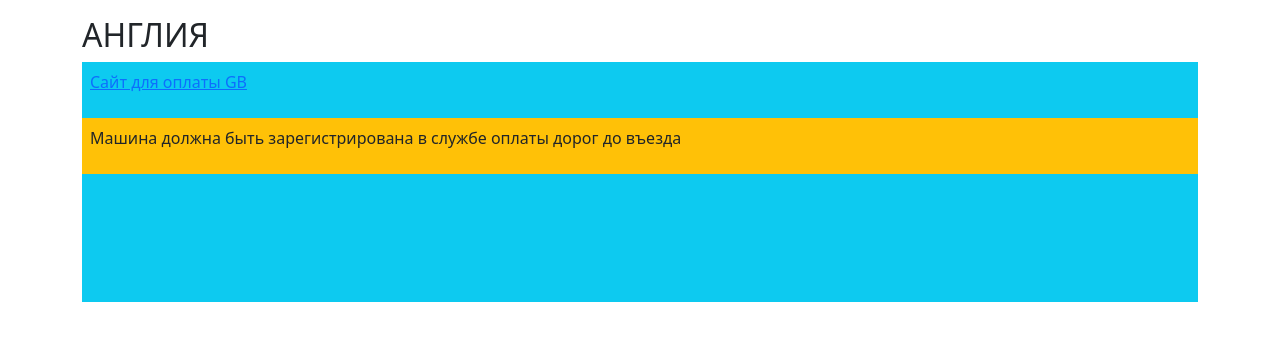
After one commit to Sasha1980Y/Site, a Django app: page /shop/RoadPayInfo/GB_road_pay in a window 1280 px wide. The commit adds this page. Shown: the top 341 px of the page. Run offline with Django 4.2, Linux system fonts and the light colour scheme.

Commit message:
add GB, point of add map

```diff
--- /dev/null
+++ b/shop/templates/RoadPayInfo/GB_road_pay.html
@@ -0,0 +1,49 @@
+<!DOCTYPE html>
+<html lang="en">
+<head>
+  <title>GB road pay</title>
+  <meta charset="utf-8">
+  <meta name="viewport" content="width=device-width, initial-scale=1">
+  <link href="https://cdn.jsdelivr.net/npm/bootstrap@5.3.3/dist/css/bootstrap.min.css" rel="stylesheet">
+  <script src="https://cdn.jsdelivr.net/npm/bootstrap@5.3.3/dist/js/bootstrap.bundle.min.js"></script>
+</head>
+<body>
+
+<div class="container mt-3">
+  <h2>АНГЛИЯ</h2>
+  <div class="d-flex flex-column mb-3">
+    <div class="p-2 bg-info">
+        <p>
+                <a href="https://www.hgvlevy.service.gov.uk/ords/pwslive/" target="_blank">Сайт для оплаты GB</a>
+
+        </p>
+    </div>
+    <div class="p-2 bg-warning">
+        <p>
+            Машина должна быть зарегистрирована в службе оплаты дорог до въезда
+        </p>
+    </div>
+    <div class="p-2 bg-info">
+        <p>
+
+        </p>
+    </div>
+      <div class="p-2 bg-info">
+        <p>
+
+        </p>
+      </div>
+    <div class="p-2 bg-info">
+        <p>
+
+        </p>
+    </div>
+    <div class="p-2 bg-info">
+        <p>
+
+        </p>
+    </div>
+</div>
+
+</body>
+</html>
--- a/shop/templates/info.html
+++ b/shop/templates/info.html
@@ -53,7 +53,7 @@
 
         Ne zabyvaem sveryatsya s veduchim pered vyezdom:
         1. nagruzka na os (vedushchaya max 11.5 t, 25% ot obshchego vesa)
-        2 kreplenie gruza
+        2. kreplenie gruza
         3. zapolnenie CMR
         4. vysota pricepa (max 4.0 m)
         5. marshrut
--- a/shop/templates/menu_roads_pay.html
+++ b/shop/templates/menu_roads_pay.html
@@ -17,6 +17,9 @@
       <a class="nav-link" href="{% url 'AT_road_pay' %}">Австрия</a>
     </li>
     <li class="nav-item">
+      <a class="nav-link" href="{% url 'GB_road_pay' %}">Англия</a>
+    </li>
+    <li class="nav-item">
       <a class="nav-link" href="{% url 'HR_road_pay' %}">Хорватия</a>
     </li>
     <li class="nav-item">
@@ -25,6 +28,7 @@
     <li class="nav-item">
       <a class="nav-link" href="{% url 'DKV_box_setting' %}">DKV setting</a>
     </li>
+
   </ul>
 </div>
 
--- a/shop/urls.py
+++ b/shop/urls.py
@@ -12,4 +12,5 @@ urlpatterns = [
     path('RoadPayInfo/DKV_box_setting', views.DKV_box_setting, name='DKV_box_setting'),
     path('RoadPayInfo/HR_road_pay', views.HR_road_pay, name='HR_road_pay'),
     path('RoadPayInfo/CH_road_pay', views.CH_road_pay, name='CH_road_pay'),
+    path('RoadPayInfo/GB_road_pay', views.GB_road_pay, name='GB_road_pay'),
 ]
--- a/shop/views.py
+++ b/shop/views.py
@@ -23,9 +23,13 @@ def index2(request):
 def menu_roads_pay(request):
     return render(request, 'menu_roads_pay.html')
 
-# menu roads payments
+# AT roads payments
 def AT_road_pay(request):
     return render(request, 'RoadPayInfo/AT_road_pay.html')
+
+# GB roads payments
+def GB_road_pay(request):
+    return render(request, 'RoadPayInfo/GB_road_pay.html')
 
 # HR roads payments
 def HR_road_pay(request):
@@ -53,6 +57,14 @@ def poi(request):
         location=[49.148157,8.553572],
         tooltip="Base Bruchsal",
         popup="49.148157,8.553572",
+        icon=folium.Icon(color="green"),
+    ).add_to(m)
+
+    # add marker base Vatry
+    folium.Marker(
+        location=[48.7817780, 4.2164220],
+        tooltip="Base Vatry",
+        popup="48.7817780, 4.2164220",
         icon=folium.Icon(color="green"),
     ).add_to(m)
 
@@ -88,7 +100,7 @@ def poi(request):
         icon=folium.Icon(color="green"),
     ).add_to(m)
 
-    #add line  N4
+    # add line  N4
     locations = [
         [48.77346, 7.241291],
         [48.572703, 6.713767],
@@ -105,6 +117,52 @@ def poi(request):
         weight=8,
         opacity=1,
         smooth_factor=0,
+        tooltip="N4",
+    ).add_to(m)
+
+    # add line  N0
+    locationsN10 = [
+        [46.538374, 0.28718],
+        [46.299199, 0.174632],
+        [45.701427, 0.179026],
+        [45.478561,-0.154769],
+        [45.022119,-0.434587],
+
+    ]
+
+    folium.PolyLine(
+        locations=locationsN10,
+        color="red",
+        weight=8,
+        opacity=1,
+        smooth_factor=0,
+        tooltip="N10",
+    ).add_to(m)
+
+    # add line  GreenWay
+    locationsGreen = [
+        [46.756029, 4.825213],
+        [46.484222, 4.149306],
+        [46.52198, 3.486561],
+        [46.329667, 2.954459],
+        [46.379259, 2.609438],
+        [46.205707, 1.390922],
+        [45.89334, 1.291312],
+        [45.855114,1.156059],
+        [45.869034, 0.706968],
+        [45.696466, 0.184519],
+        [45.471282,-0.133301],
+        [45.017727,-0.426425],
+
+    ]
+
+    folium.PolyLine(
+        locations=locationsGreen,
+        color="orange",
+        weight=8,
+        opacity=1,
+        smooth_factor=0,
+        tooltip="Зеленка (N70, A79, A71, N145, A20, N141, N10)",
     ).add_to(m)
 
     #*********
```
